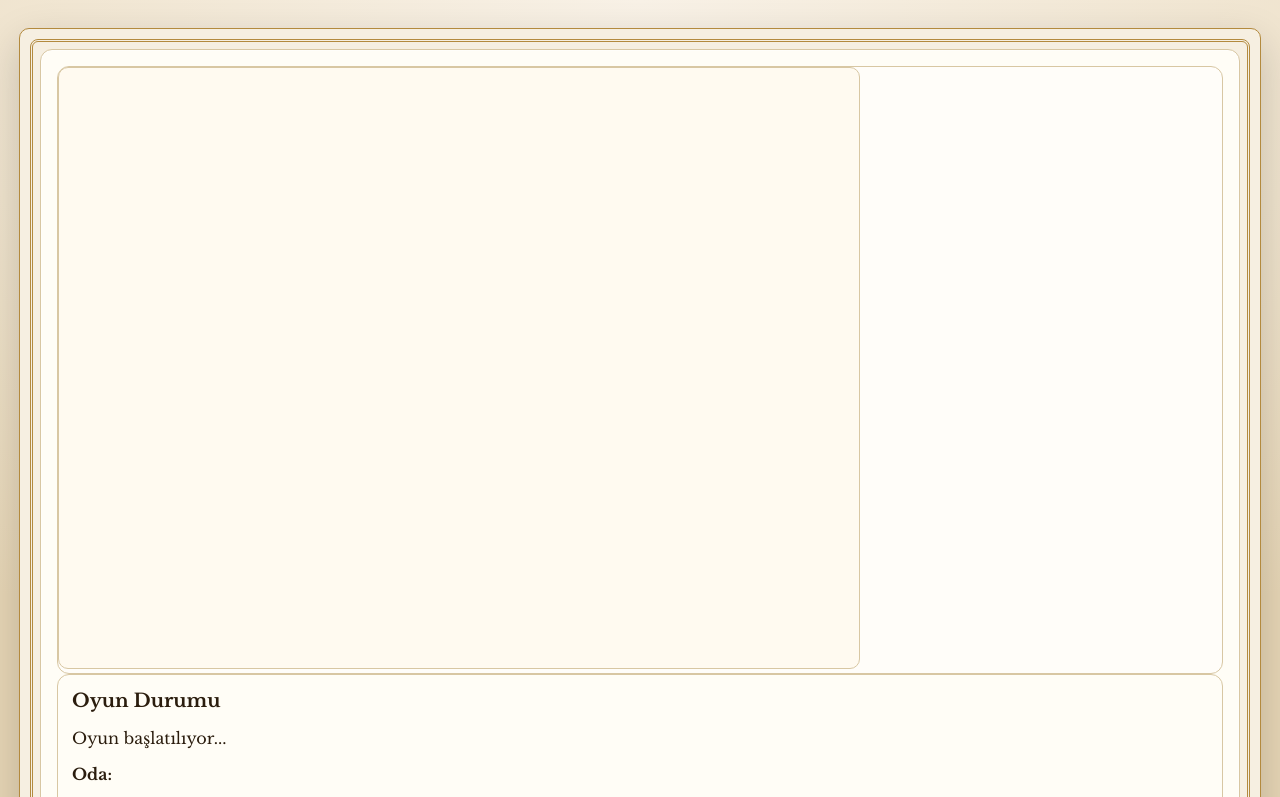
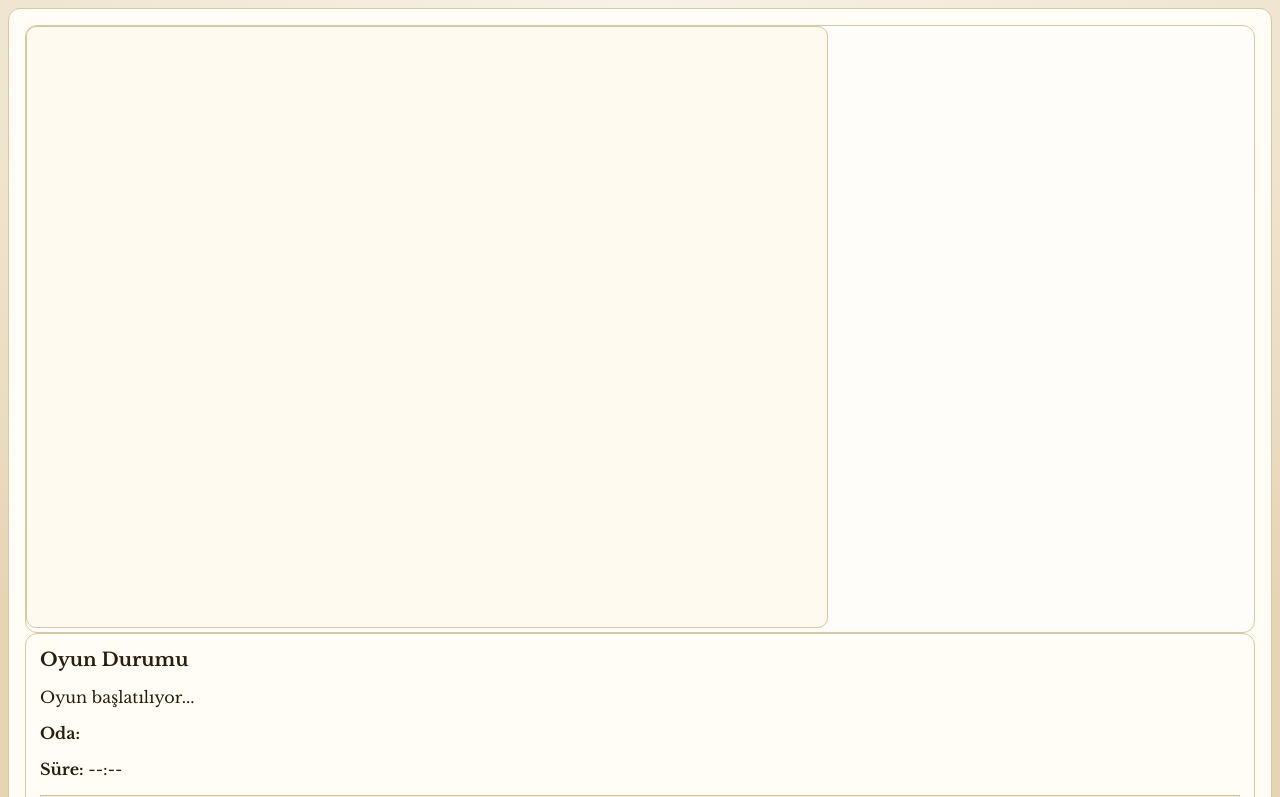
Before and after one commit to MehmetISPIR/graphgame, a website: page public/game.html in a window 1280 px wide. Shown: the top 797 px of the page. Drawn offline with nearby package versions, Linux system fonts and the light colour scheme.

```diff
--- a/public/game.html
+++ b/public/game.html
@@ -86,7 +86,6 @@
 </style>
 </head>
 <body>
-  <main class="frame">
   <div class="game-container">
     <div class="canvas-area">
       <canvas id="canvas" width="800" height="600" style="border:2px solid #333"></canvas>
@@ -389,5 +388,4 @@
     });
   </script>
     </main>
-</body>
 </html>
```
